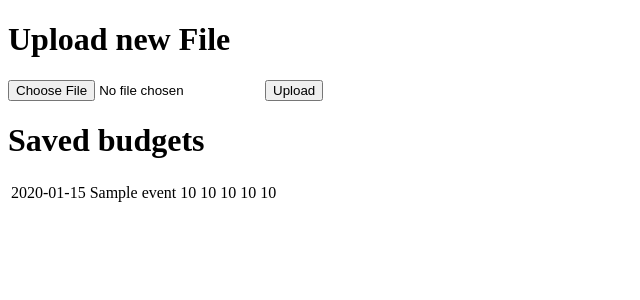
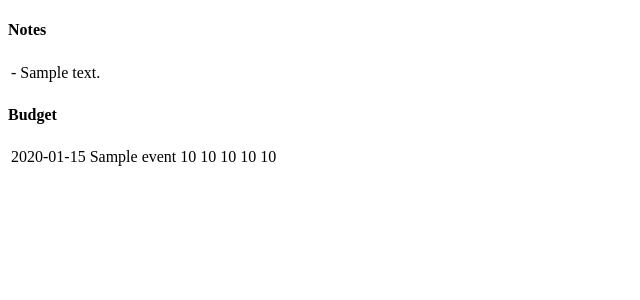
Before and after one commit to fdm1/financier, a Flask app: template flask_app/templates/pages/index.html in a window 1280 px wide. Shown: the top 300 px of the page, without its empty margins (0-640 px from the left). Run offline with Flask 2, Linux system fonts and the light colour scheme; the template is opened without the code that fills it: most values are stand-ins (such as "Sample title", 1, 10 or a date in 2020); parts of the project's set-up code (start-up, migrations or seed data) failed here and were passed over.

Commit message:
Add notes to budget

```diff
--- a/flask_app/financier_app.py
+++ b/flask_app/financier_app.py
@@ -44,8 +44,10 @@ def hello_world():
     budget_simulator = BudgetSimulator(config=WORKING_FILEPATH,
                                         start_balance = int(os.getenv('START_BALANCE')))
     budget = budget_simulator.budget()
+    notes = budget_simulator.notes()
     return render_template('pages/index.html',
                             budget=[i for i in budget],
+                            notes=notes,
                             saved_files = get_saved_files())
     # except:
     #     return abort(404)
--- a/flask_app/templates/macros/_budget_table.html
+++ b/flask_app/templates/macros/_budget_table.html
@@ -1,4 +1,5 @@
 {% macro budget_table(budget) %}
+<h4>Budget</h4>
   <table>
     {%- for row in budget %}
       {%- if row.event in ['Starting Balance', 'End of Month', 'Ending Balance'] %}
--- /dev/null
+++ b/flask_app/templates/macros/_notes.html
@@ -0,0 +1,10 @@
+{% macro budget_notes(notes) %}
+
+  <h4>Notes</h4>
+
+  <table>
+    {%- for note in notes %}
+    <tr><td>- {{ note }}</td></tr>
+    {%- endfor %}
+  </table>
+{% endmacro %}
--- a/flask_app/templates/pages/index.html
+++ b/flask_app/templates/pages/index.html
@@ -1,14 +1,19 @@
 <!doctype html>
 <title>Simple Page Blueprint</title>
 <div class="page">
-  <div class="upload_form">
-    {% from 'macros/_upload_form.html' import upload_form %}
-    {{ upload_form() }}
-  </div>
+  <!-- <div class="upload_form"> -->
+  <!--   {% from 'macros/_upload_form.html' import upload_form %} -->
+  <!--   {{ upload_form() }} -->
+  <!-- </div> -->
+  <!--  -->
+  <!-- <div class="saved_files"> -->
+  <!--   {% from 'macros/_saved_files.html' import load_saved_files %} -->
+  <!--   {{ load_saved_files(saved_files) }} -->
+  <!-- </div> -->
 
-  <div class="saved_files">
-    {% from 'macros/_saved_files.html' import load_saved_files %}
-    {{ load_saved_files(saved_files) }}
+  <div class="notes">
+    {% from 'macros/_notes.html' import budget_notes %}
+    {{ budget_notes(notes) }}
   </div>
 
   <div class="budget_table">
```
Also changed, not shown: financier/budget_simulator.py (+19 -5 lines).
